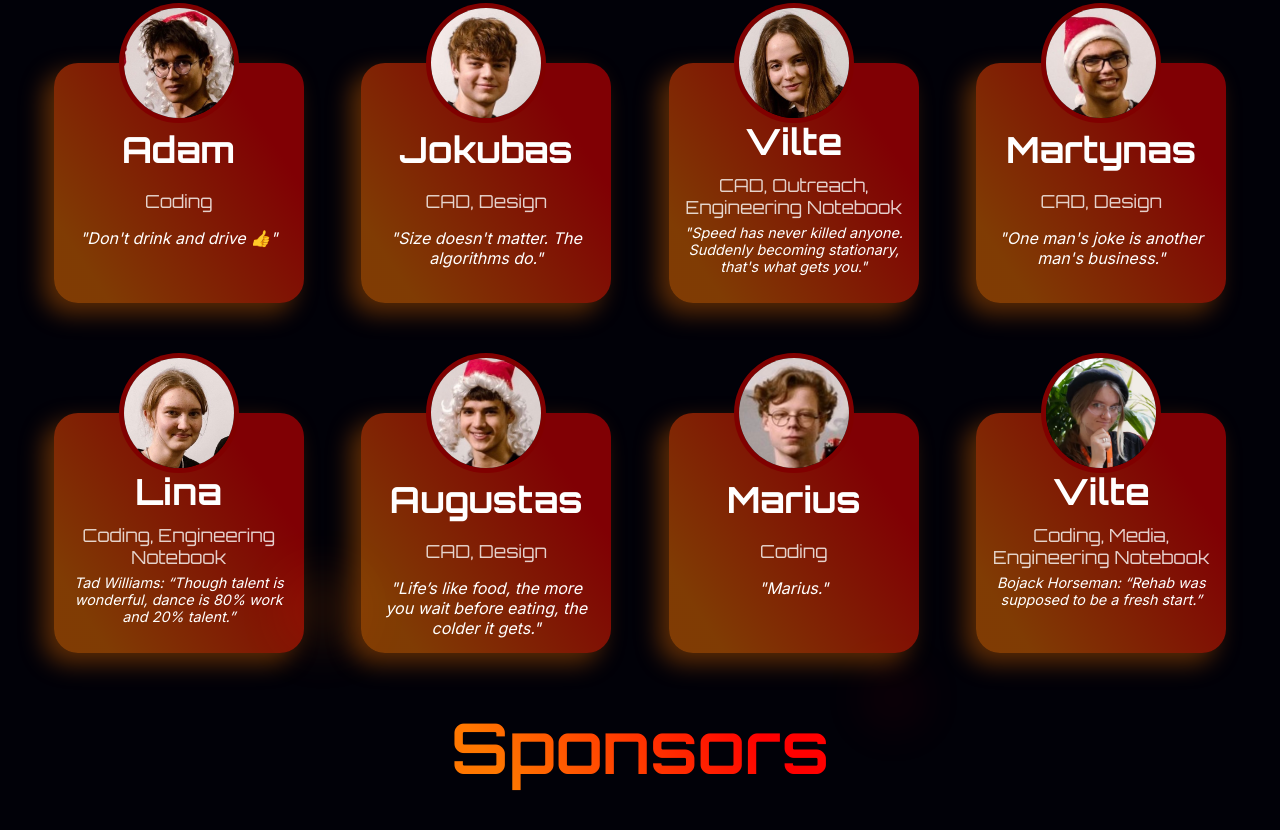
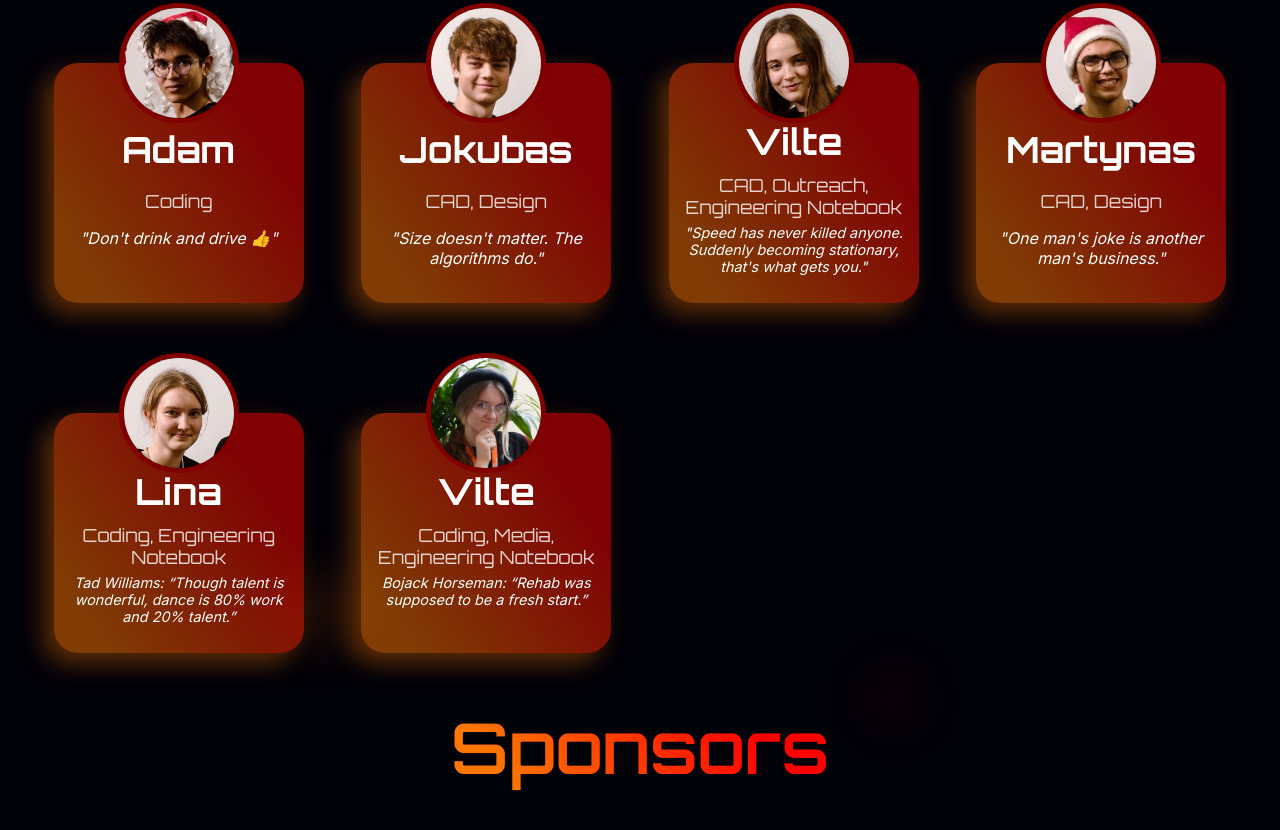
Before and after one commit to ketsuraq/ltx-real, a plain HTML site: page src/index.html in a window 1280 px wide. Shown: the part 6096-6926 px from the top of the page. Drawn offline with Linux system fonts and the light colour scheme.

Commit message:
Remove unused team members

```diff
--- a/src/index.html
+++ b/src/index.html
@@ -446,7 +446,7 @@
             <div class="member">
                 <div class="member-pane m2">
                     <div class="member-name">Nojus</div>
-                    <div class="member-about">Lead Coding</div>
+                    <div class="member-about">Programming Lead</div>
                     <div class="member-quote">"50% of the time it works 10% of the time."</div>
                 </div>
                 <div class="profile-picture">
@@ -525,26 +525,6 @@
                 </div>
             </div>
             <div class="member">
-                <div class="member-pane m2">
-                    <div class="member-name">Augustas</div>
-                    <div class="member-about">CAD, Design</div>
-                    <div class="member-quote">"Life’s like food, the more you wait before eating, the colder it gets."</div>
-                </div>
-                <div class="profile-picture">
-                    <img src="resources/member-photos/augustas.png" alt="augustas">
-                </div>
-            </div>
-            <div class="member">
-                <div class="member-pane m2">
-                    <div class="member-name">Marius</div>
-                    <div class="member-about">Coding</div>
-                    <div class="member-quote">"Marius."</div>
-                </div>
-                <div class="profile-picture">
-                    <img src="resources/member-photos/marius.png" alt="marius">
-                </div>
-            </div>
-            <div class="member">
                 <div class="member-pane m3">
                     <div class="member-name">Vilte</div>
                     <div class="member-about">Coding, Media, Engineering Notebook</div>
```
